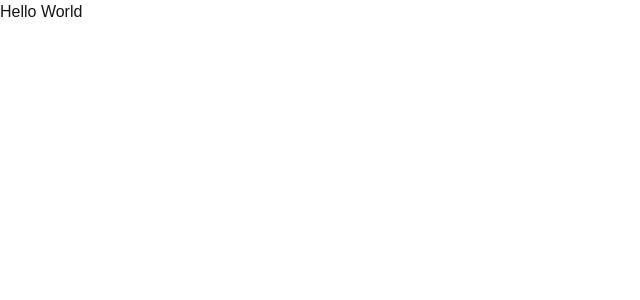
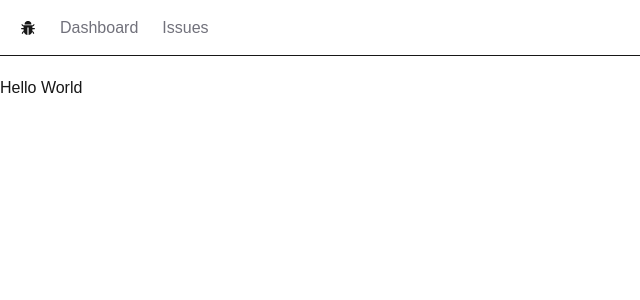
Before and after one commit to Ichibannnn/trace-desk, a Next.js app: page / in a window 1280 px wide. Shown: the top 300 px of the page, without its empty margins (0-640 px from the left). Built offline with nearby package versions, Linux system fonts and the light colour scheme.

Commit message:
Build the navbar

```diff
--- /dev/null
+++ b/app/Navbar.tsx
@@ -0,0 +1,31 @@
+import Link from "next/link";
+import { AiFillBug } from "react-icons/ai";
+
+const Navbar = () => {
+  const links = [
+    { label: "Dashboard", href: "/" },
+    { label: "Issues", href: "/issues" },
+  ];
+
+  return (
+    <nav className="flex space-x-6 border-b mb-5 px-5 h-14 items-center">
+      <Link href="/">
+        <AiFillBug />
+      </Link>
+
+      <ul className="flex space-x-6">
+        {links.map((link) => (
+          <Link
+            key={link.href}
+            href={link.href}
+            className="text-zinc-500 hover:text-zinc-800 transition-colors"
+          >
+            {link.label}
+          </Link>
+        ))}
+      </ul>
+    </nav>
+  );
+};
+
+export default Navbar;
--- a/app/layout.tsx
+++ b/app/layout.tsx
@@ -1,6 +1,7 @@
 import type { Metadata } from "next";
 import { Geist, Geist_Mono } from "next/font/google";
 import "./globals.css";
+import Navbar from "./Navbar";
 
 const geistSans = Geist({
   variable: "--font-geist-sans",
@@ -27,7 +28,11 @@
       lang="en"
       className={`${geistSans.variable} ${geistMono.variable} h-full antialiased`}
     >
-      <body className="min-h-full flex flex-col">{children}</body>
+      <body className="min-h-full flex flex-col">
+        <Navbar />
+
+        <main>{children}</main>
+      </body>
     </html>
   );
 }
--- a/package.json
+++ b/package.json
@@ -11,7 +11,8 @@
   "dependencies": {
     "next": "16.2.11",
     "react": "19.2.4",
-    "react-dom": "19.2.4"
+    "react-dom": "19.2.4",
+    "react-icons": "^4.11.0"
   },
   "devDependencies": {
     "@tailwindcss/postcss": "^4",
```
Also changed, not shown: 2 other files (tests, documents, lock files or other folders).
